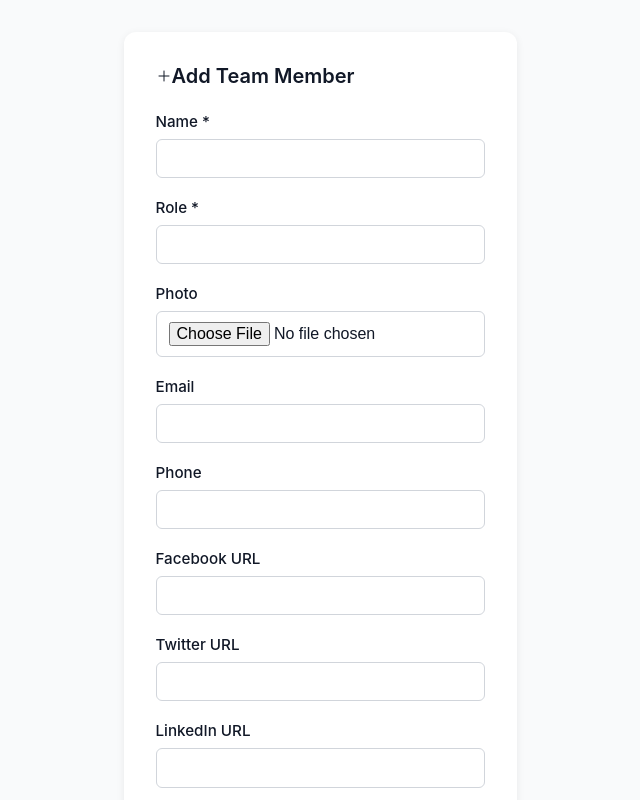
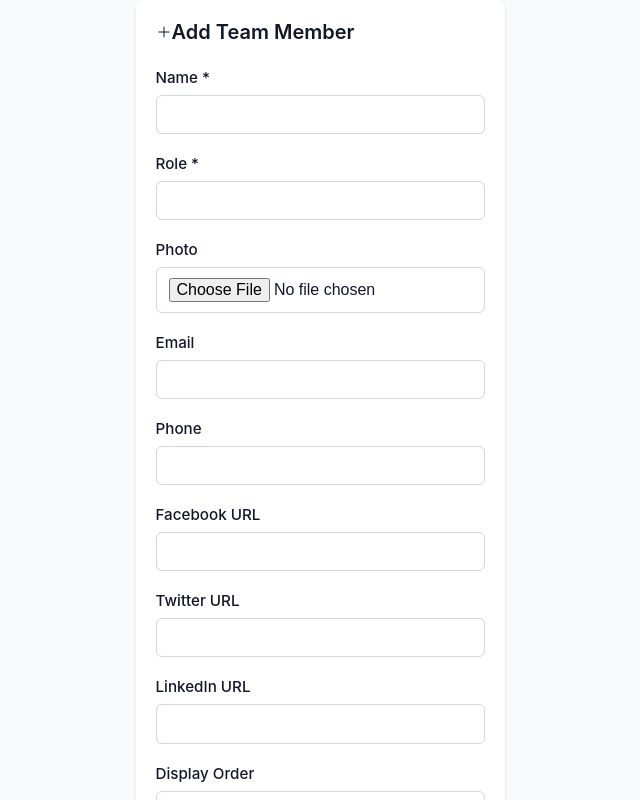
Before and after one commit to Isaacn123/web_dashboard, a Next.js app in the folder frontend/: page /teams/create in a window 1280 px wide. Shown: the top 800 px of the page, without its empty margins (320-960 px from the left). Built offline with nearby package versions, Linux system fonts and the light colour scheme; no server answers.

Commit message:
adding backend service

```diff
--- a/frontend/src/app/teams/create/page.tsx
+++ b/frontend/src/app/teams/create/page.tsx
@@ -95,8 +95,8 @@ export default function CreateTeamMember() {
   };
 
   return (
-    <div style={{ minHeight: '60vh', display: 'flex', alignItems: 'center', justifyContent: 'center', width: '100%' }}>
-      <div className="card">
+    <div style={{ minHeight: '60vh', display: 'flex', alignItems: 'center', justifyContent: 'center', width: '100%', margin:'0 auto'}}>
+      <div className="table-container">
         <h2 className="form-title">
           <PlusIcon style={{height: '1rem', width:'1rem'}} className="mr-2" /> Add Team Member
         </h2>
--- a/frontend/src/app/teams/page.tsx
+++ b/frontend/src/app/teams/page.tsx
@@ -435,7 +435,7 @@ export default function Teams() {
             ) : teamMembers.length === 0 ? (
               <div className="flex items-center justify-center min-h-[60vh]">
                 <div className="text-center p-8 bg-white rounded-lg shadow-md">
-                  <UserGroupIcon className="w-12 h-12 text-gray-400 mx-auto mb-4" />
+                  <UserGroupIcon style={{ width: '1rem', height: '1rem'}} className="w-12 h-12 text-gray-400 mx-auto mb-4" />
                   <h3 className="text-lg font-medium text-gray-900 mb-2">No team members yet</h3>
                   <p className="text-gray-500 mb-4">Get started by adding your first team member.</p>
                   <button onClick={() => setShowCreateForm(true)} className="btn-primary">
```
